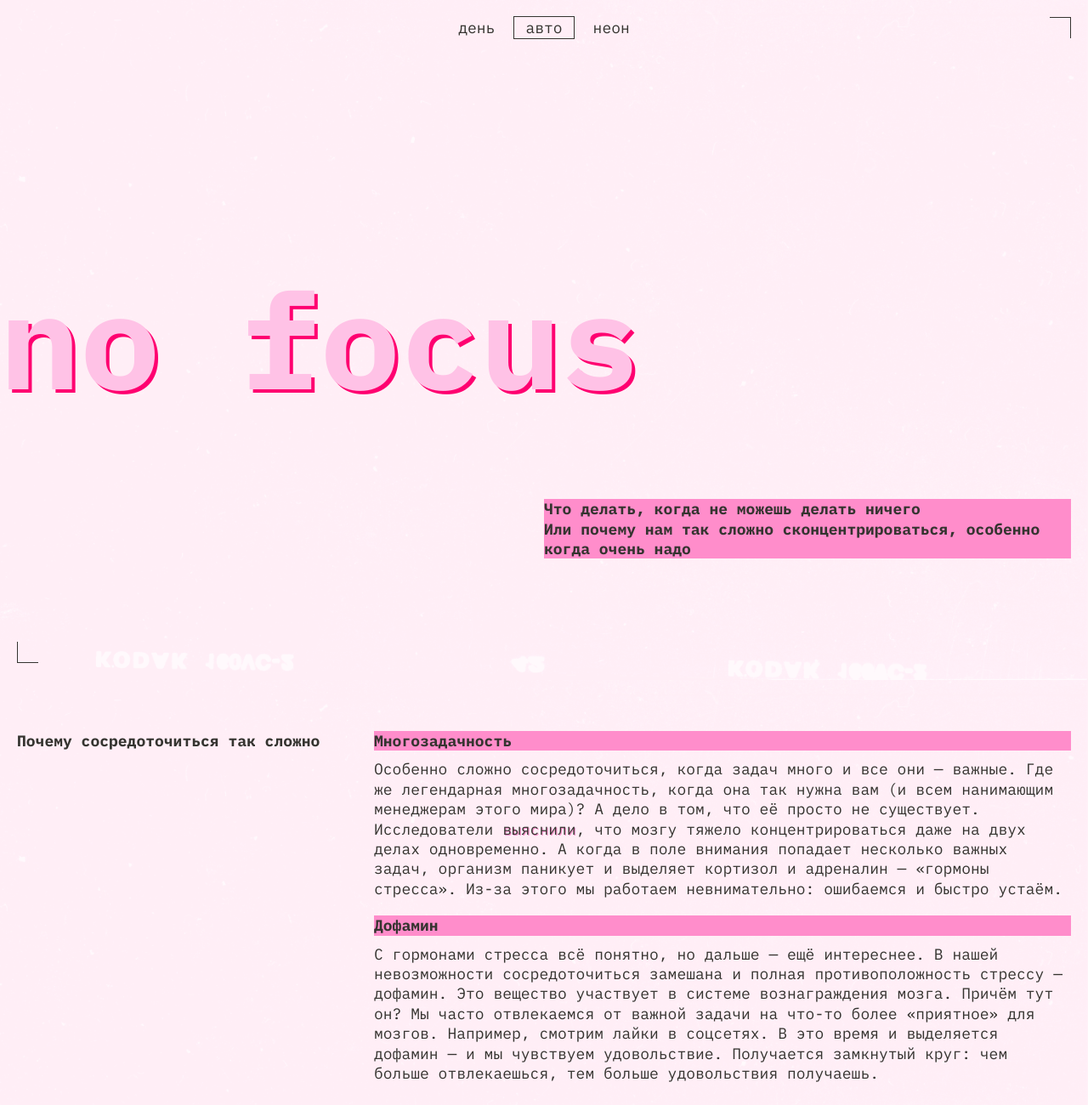
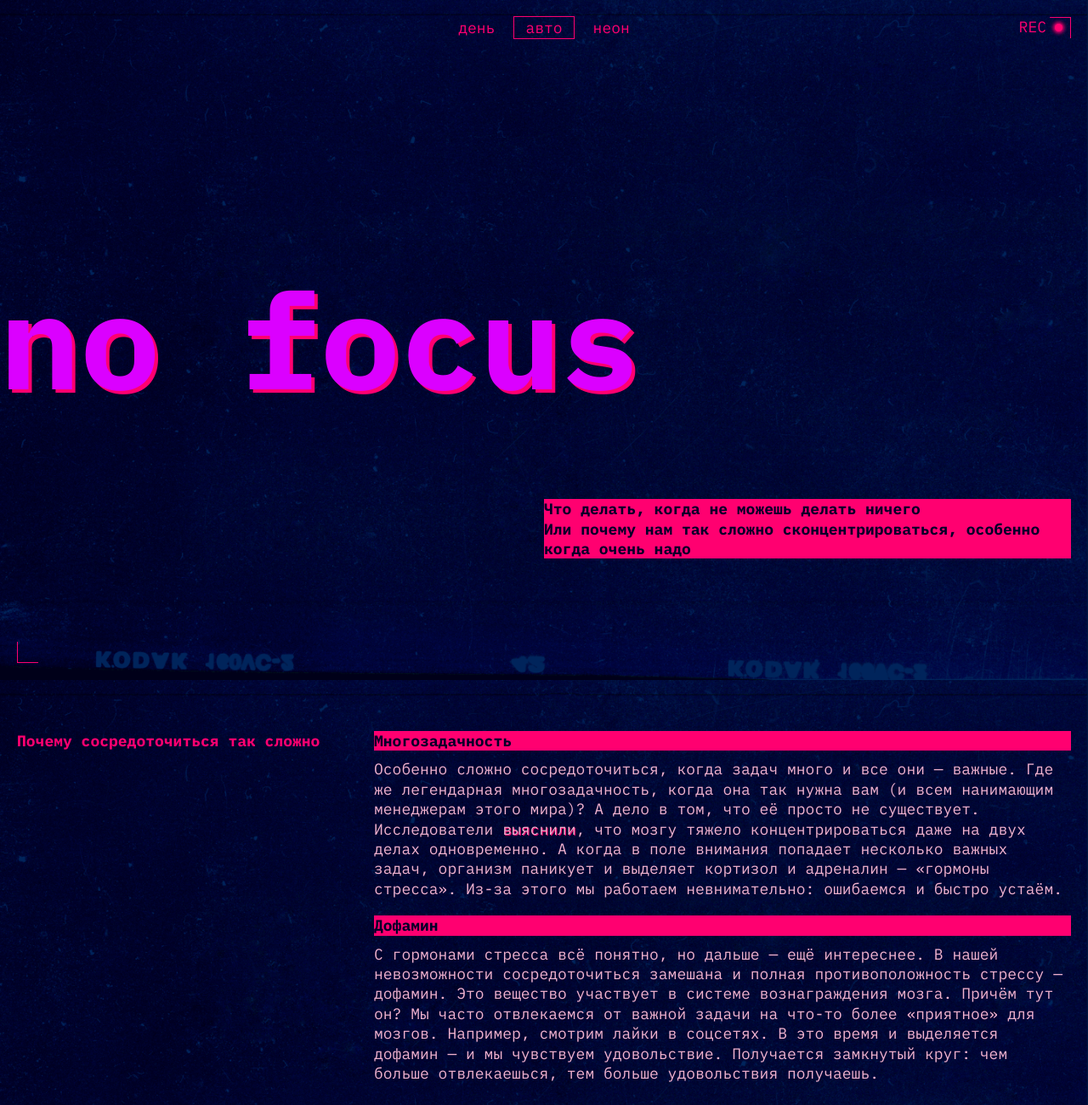
Before and after one commit to rawkward/slozhno-sosredotochitsya, a website: page index.html in a window 1280 px wide. Shown: the top 1300 px of the page at 85% size. Drawn offline with Linux system fonts and the light colour scheme.

Commit message:
changed var in style.css to const (dark)

```diff
--- a/styles/style.css
+++ b/styles/style.css
@@ -1,7 +1,7 @@
 /* Основные стили проекта. Это стили для темы, которую вы верстаете первой. */
 
 .page {
-  background-image: var(--bg-image);
+  background-image: url(../images/cover-image-dark.png);
   background-position: center;
   background-attachment: fixed;
   background-repeat: no-repeat;
@@ -13,7 +13,7 @@
   block-size: 100vh;
   display: grid;
   position: relative;
-  color: var(--text-color);
+  color: #ff0070;
   font-size: 18px;
   margin: 10px;
 }
@@ -23,8 +23,8 @@
   position: absolute;
   inline-size: 25px;
   block-size: 25px;
-  border-inline-end: 1px solid var(--decor-color);
-  border-block-start: 1px solid var(--decor-color);
+  border-inline-end: 1px solid #ff0070;
+  border-block-start: 1px solid #ff0070;
   justify-self: end;
 }
 
@@ -34,8 +34,8 @@
   bottom: 20px;
   inline-size: 25px;
   block-size: 25px;
-  border-inline-start: 1px solid var(--decor-color);
-  border-block-end: 1px solid var(--decor-color);
+  border-inline-start: 1px solid #ff0070;
+  border-block-end: 1px solid #ff0070;
 }
 
 .header__decoration {
@@ -46,15 +46,15 @@
 }
 
 .header__decoration::before {
-  content: var(--decor-text);
+  content: 'REC';
 }
 
 .header__decoration::after {
-  content: var(--decor);
+  content: '';
   inline-size: 9px;
   block-size: 9px;
   margin-block-start: 8px;
-  background-color: var(--text-color);
+  background-color: #ff0070;
   border-radius: 100%;
   box-shadow: 0 0 4px 2px;
 }
@@ -99,15 +99,15 @@
 }
 
 .header__theme-menu-button:focus-visible {
-  border-block-end: 1px solid var(--decor-color);
+  border-block-end: 1px solid #ff0070;
 }
 
 .header__theme-menu-button:hover {
-  outline: 1px solid var(--hover-color);
+  outline: 1px solid #ff0070;
 }
 
 .header__theme-menu-button_active {
-  outline: 1px solid var(--decor-color);
+  outline: 1px solid #ff0070;
   pointer-events: none;
 }
 
@@ -116,8 +116,8 @@
 }
 
 .title {
-  color: var(--text-title-color);
-  text-shadow: 4px 4px 0 var(--accent-color);
+  color: #db00ff;
+  text-shadow: 4px 4px 0 #ff0070;
   font-family: 'IBM Plex Mono';
   font-size: clamp(7.25rem, 7.0115rem + 1.0178vw, 7.5rem);
   font-weight: 700;
@@ -140,8 +140,8 @@
 }
 
 .title-decor {
-  background-color: var(--accent-color);
-  color: var(--text-subtitle-color);
+  background-color: #ff0070;
+  color: #000028;
   font-size: 18px;
   font-weight: 700;
   line-height: 23.4px;
@@ -197,10 +197,6 @@
     padding: 0;
   }
 
-  .title {
-    text-shadow: 4px 4px 0 #ff0070;
-  }
-
   .header__subtitle {
     margin-inline-start: 10px;
   }
@@ -219,7 +215,7 @@
 }
 
 .content__heading {
-  color: var(--text-color);
+  color: #ff0070;
   margin: 0 0 20px;
   font-size: 18px;
 }
@@ -233,7 +229,7 @@
 }
 
 .content__article-p {
-  color: var(--text-p-color);
+  color: #f1b2ce;
   margin: 0;
   line-height: 23.4px;
 }
@@ -244,13 +240,13 @@
 }
 
 .content__link {
-  color: var(--text-p-color);
-  text-shadow: 1px 1px 0 var(--accent-color);
+  color: #f1b2ce;
+  text-shadow: 1px 1px 0 #ff0070;
   text-decoration: none;
 }
 
 .content__link:visited {
-  color: var(--text-p-color);
+  color: #f1b2ce;
 }
 
 .content__link:focus {
@@ -258,11 +254,11 @@
 }
 
 .content__link:focus-visible {
-  outline: 1px solid var(--text-p-color);
+  outline: 1px solid #f1b2ce;
 }
 
 .content__link:hover {
-  border-block-end: 1px solid var(--text-p-color);
+  border-block-end: 1px solid #f1b2ce;
 }
 
 .content__section-images {
@@ -416,7 +412,7 @@
 }
 
 .footer__title {
-  text-shadow: 2px 2px 0 var(--accent-color);
+  text-shadow: 2px 2px 0 #ff0070;
 }
 
 .footer.decorated-zone::before {
```
